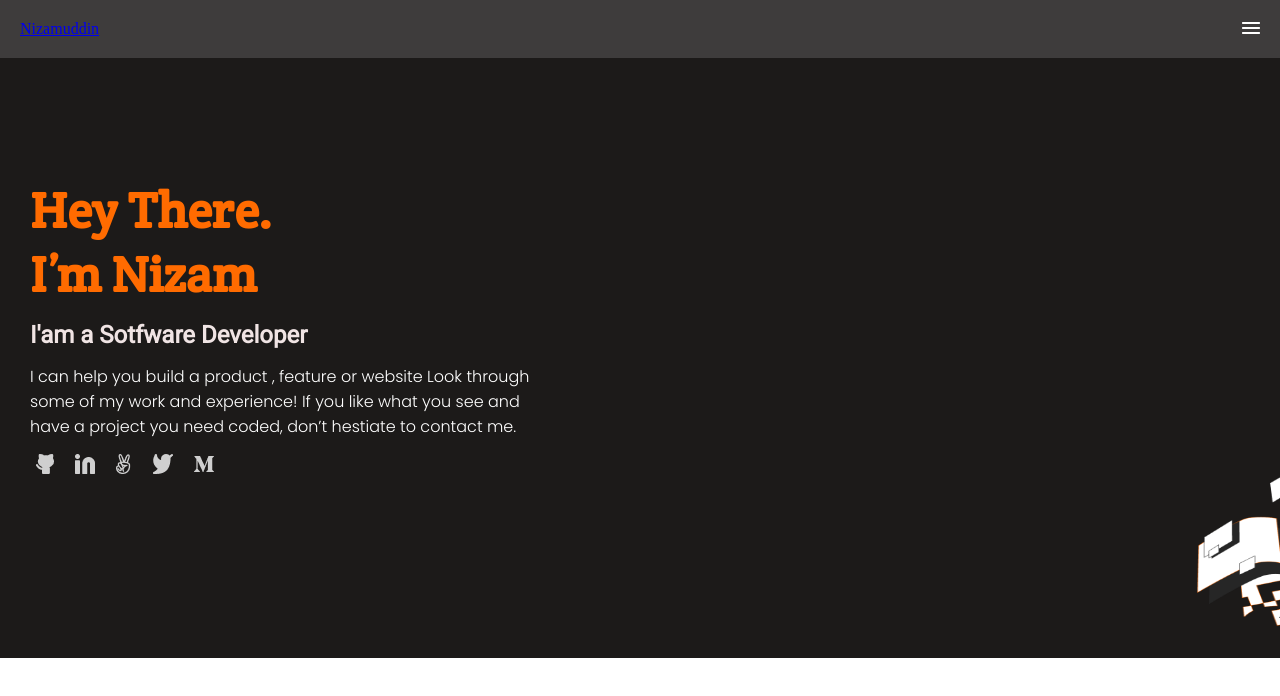
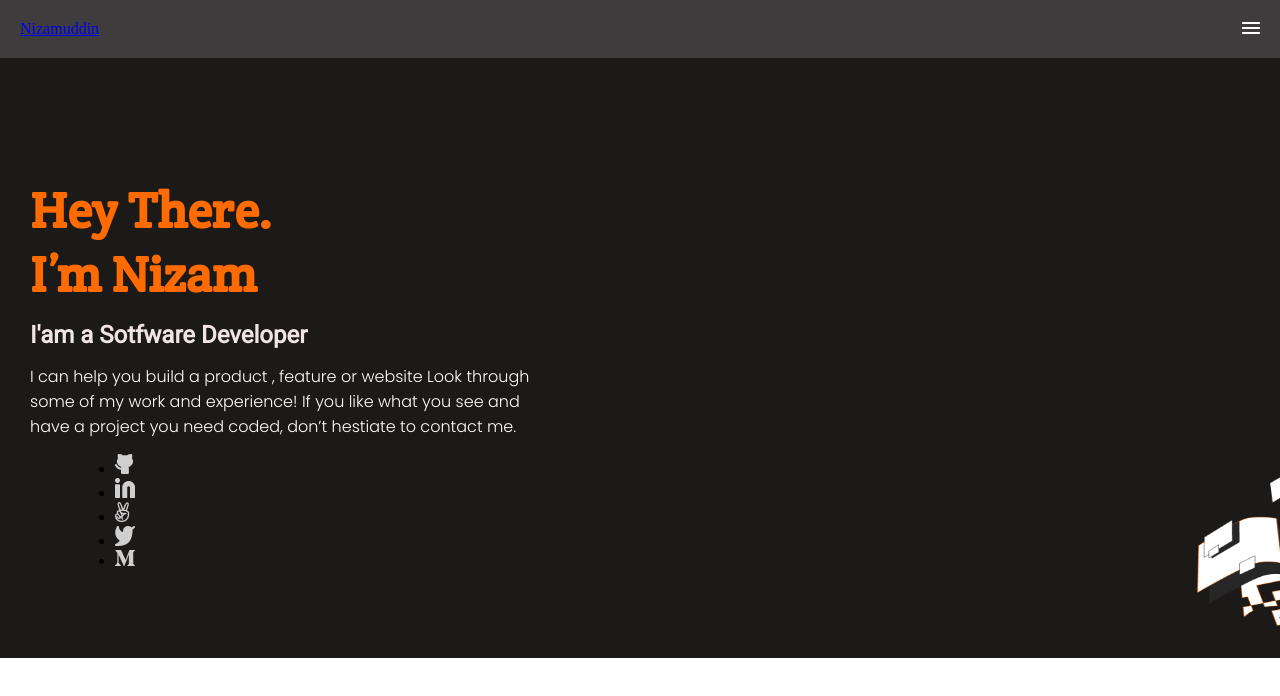
Before and after one commit to Nizamuddin4493/My-Portfolio, a website: page index.html in a window 1280 px wide. Drawn offline with Linux system fonts and the light colour scheme.

Commit message:
<ul> tag used instead of div

```diff
--- a/index.html
+++ b/index.html
@@ -39,11 +39,13 @@
               </div>
           </div>
           <div class="social">
-            <div><a href="#"><img src="images/github.png" alt="github"></a></div>
-            <div><a href="#"><img src="images/Linkedin%20icon.png" alt="linkin"></a></div>
-            <div><a href="#"><img src="images/angel%20list.png" alt="angel"></a></div>
-            <div><a href="#"><img src="images/twitter.png" alt="twitter"></a></div>
-            <div><a href="#"><img src="images/medium.png" alt="medium"></a></div>
+            <ul>
+              <li><a href="#"><img src="images/github.png" alt="github"></a></li>
+              <li><a href="#"><img src="images/Linkedin%20icon.png" alt="linkin"></a></li>
+              <li><a href="#"><img src="images/angel%20list.png" alt="angel"></a></li>
+              <li><a href="#"><img src="images/twitter.png" alt="twitter"></a></li>
+              <li><a href="#"><img src="images/medium.png" alt="medium"></a></li>
+            </ul>
           </div>
         </section>
     </main>
```
